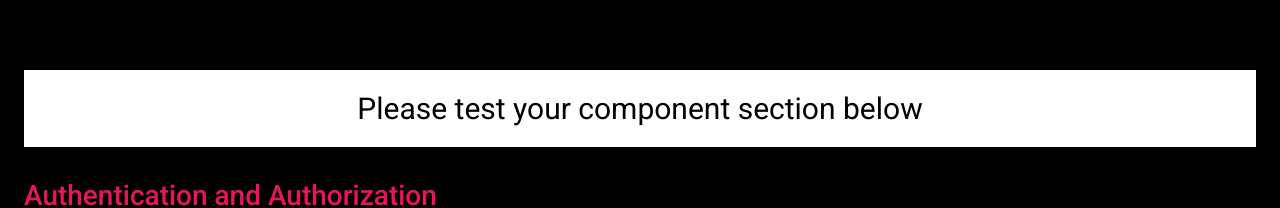
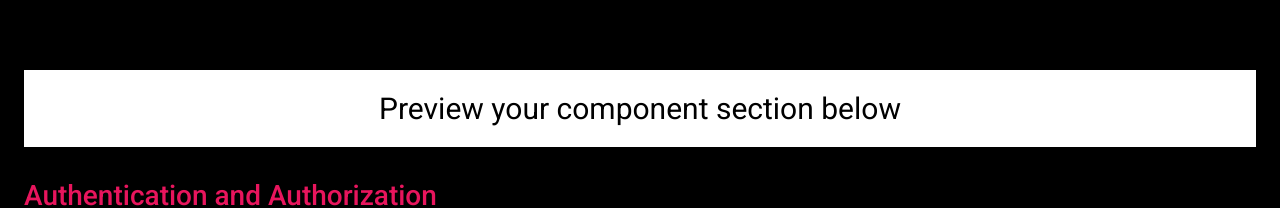
Before and after one commit to Msiddhesh008/wdi_lybrary, a React (Create React App) app: page / in a window 1280 px wide. Shown: the part 238-446 px from the top of the page. Built offline with nearby package versions, Linux system fonts and the light colour scheme.

Commit message:
second commit

```diff
--- a/src/App.js
+++ b/src/App.js
@@ -27,7 +27,7 @@ function App() {
             className="text-black text-center bg-white p-3 h-100 w-100"
             style={{ fontSize: "30px", color: "#E8155D" }}
           >
-            Please test your component section below
+            Preview your component section below
           </span>
         </div>
       </div>
```
